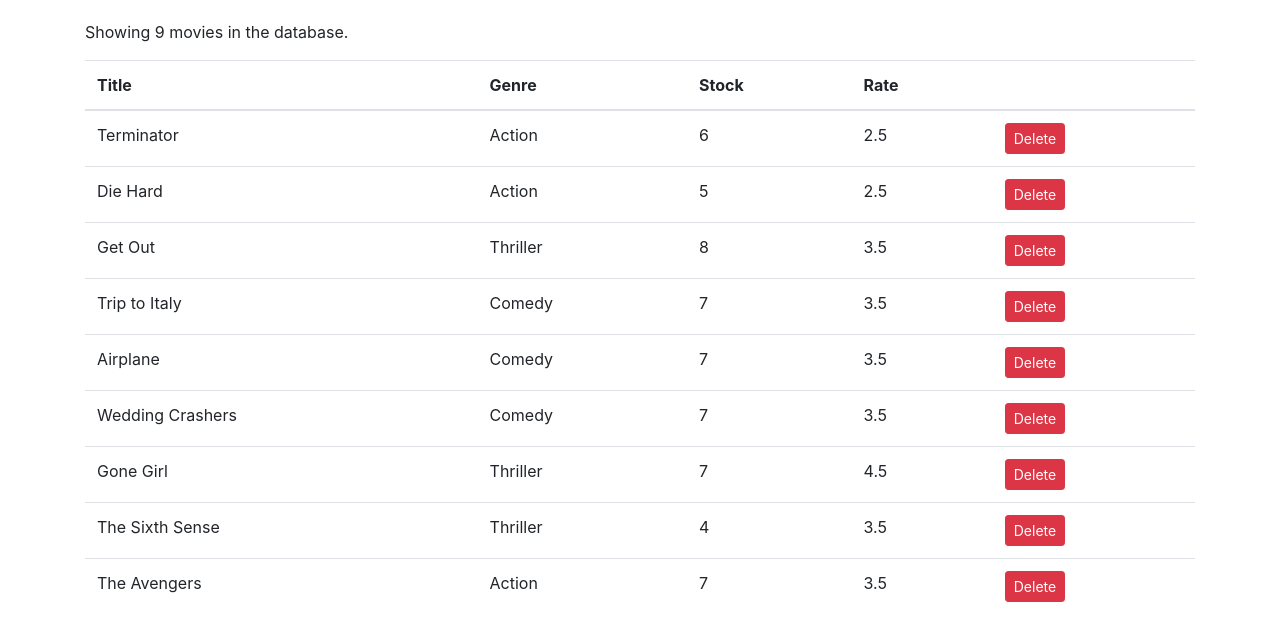
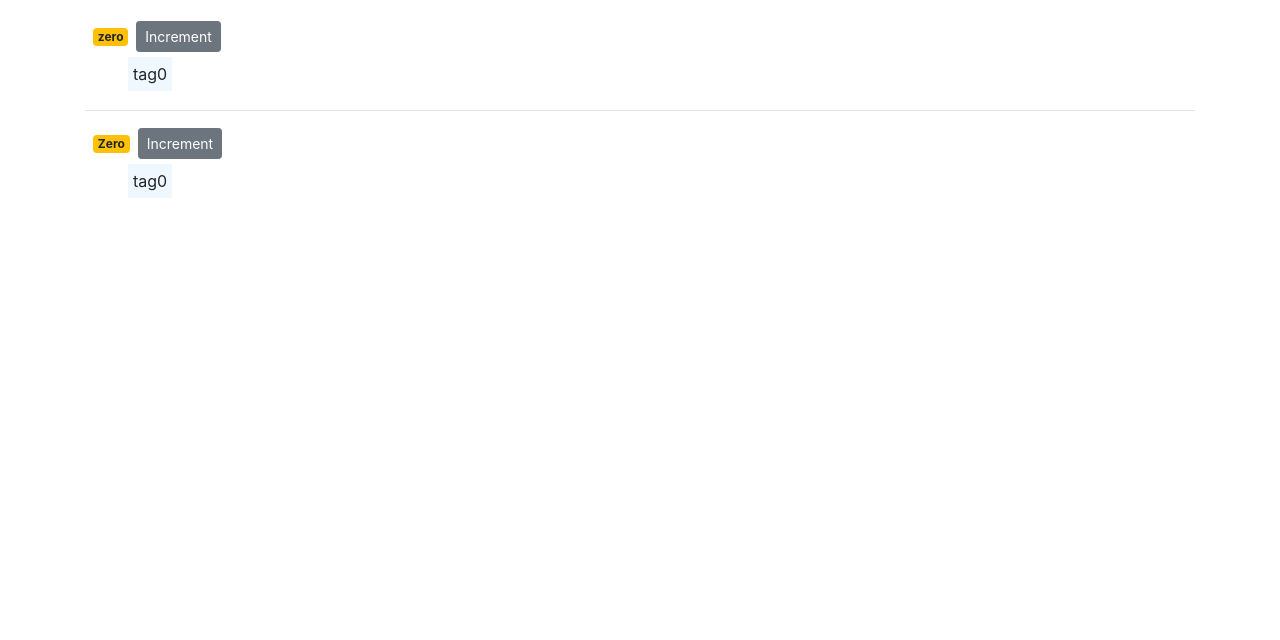
Before and after one commit to rutvik-kalathiya/vidly, a React (Create React App) app: page / in a window 1280 px wide. Shown: the top 640 px of the page. Built offline with nearby package versions, Linux system fonts and the light colour scheme.

Commit message:
Added counter with class and functional components

```diff
--- a/src/App.js
+++ b/src/App.js
@@ -1,11 +1,13 @@
 import './App.css';
-import Counters from './components/counters';
-import Movies from './components/movies';
+import CounterClassComponent from './components/counterClassComponent';
+import CounterFunctionalComponent from './components/counterFunctionalComponent';
 
 function App() {
   return (
       <main className="container">
-        <Movies />
+        <CounterClassComponent />
+        <hr />
+        <CounterFunctionalComponent />
       </main>
   );
 }
--- /dev/null
+++ b/src/components/counter.css
@@ -0,0 +1,16 @@
+ul{
+    list-style-type: none;
+}
+li{
+    display: block;
+    float:left;
+    padding: 5px;
+    background-color: aliceblue;
+    margin: 3px;
+}
+/* .red{
+    color: red;
+}
+.blue{
+    color: blue;
+} */
--- /dev/null
+++ b/src/components/counterClassComponent.jsx
@@ -0,0 +1,42 @@
+import React, { Component } from 'react';
+import './counter.css';
+
+class CounterClassComponent extends Component {
+    state = {
+        counter : 0,
+        tags: [ 'tag0']
+     }
+    handleIncrement =  ()  => {
+        this.setState( { counter: this.state.counter + 1, tags: [...this.state.tags, `tag ${this.state.counter + 1}`] } );
+    };
+
+    rederTags() {
+         if(this.state.tags.length === 0) return <p>There are no Taggs!</p>
+
+         return <ul>{ this.state.tags.map(tag => <li key={tag}> {tag}</li>) }</ul>
+    }
+
+    render() {
+        return (
+            <React.Fragment>
+                <span className={`badge m-2 badge-${this.getBadgeClasses()}`}>{ this.fortmatCount()}</span>
+                <button onClick={this.handleIncrement} className='btn btn-secondary btn-sm'>Increment</button>
+                {this.state.tags.length === 0 && 'Please Create a Tags!'}
+                {this.rederTags()}
+                <br />
+            </React.Fragment>
+        );
+    }
+
+    getBadgeClasses() {
+        let classes ='';
+        classes += (this.state.counter % 2) === 0 ? 'warning' :  'primary';
+        return classes
+    }
+
+    fortmatCount() {
+        return this.state.counter === 0 ? "zero" : this.state.counter;
+    }
+
+}
+export default CounterClassComponent;
--- /dev/null
+++ b/src/components/counterFunctionalComponent.jsx
@@ -0,0 +1,47 @@
+import React from 'react';
+import { useState } from 'react';
+import './counter.css';
+
+function CounterFunctionalComponent() {
+
+  const [state, setState ] = useState( {count: 0, tags:[ 'tag0']});
+
+  function getBadgeClasses () {
+    let cal = state.count % 2;
+    let classes = 0;
+    classes = cal === 0 ? 'warning' : 'primary';
+    return classes
+  }
+
+  function getCount() {
+    if (state.count ===0) return 'Zero';
+    return state.count
+  }
+  // function getListClasses (key) {
+  //   let cal = key % 2;
+  //   console.log(':::',cal);
+  //   let classes = 0;
+  //   classes = cal === 0 ? 'red' : 'blue';
+  //   return classes
+  // }
+
+  const handleIncrement = () => {
+    setState( { count: state.count + 1, tags: [...state.tags, `tag${state.count + 1}`]});
+    console.log(state.tags);
+  }
+
+  return (
+    <React.Fragment>
+        <span className={`badge m-2 badge-${getBadgeClasses()}`}>{getCount()}</span>
+        <button onClick={() => handleIncrement()} className='btn btn-secondary btn-sm'>Increment</button>
+        {state.tags.length === 0 ? <p>There are no tags!</p> :
+        <ul>
+          {state.tags.map( tag => <li key={tag}> {tag} </li>)}
+        </ul>}
+        <br />
+    </React.Fragment>
+  )
+}
+
+
+export default CounterFunctionalComponent
```
